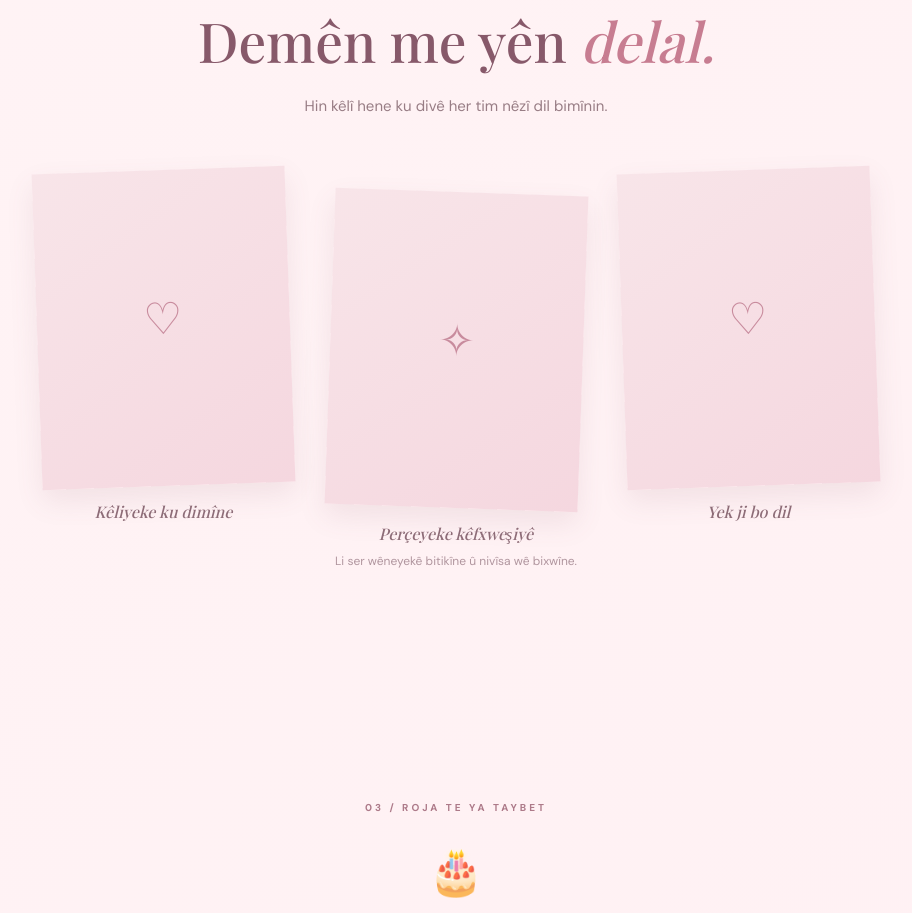
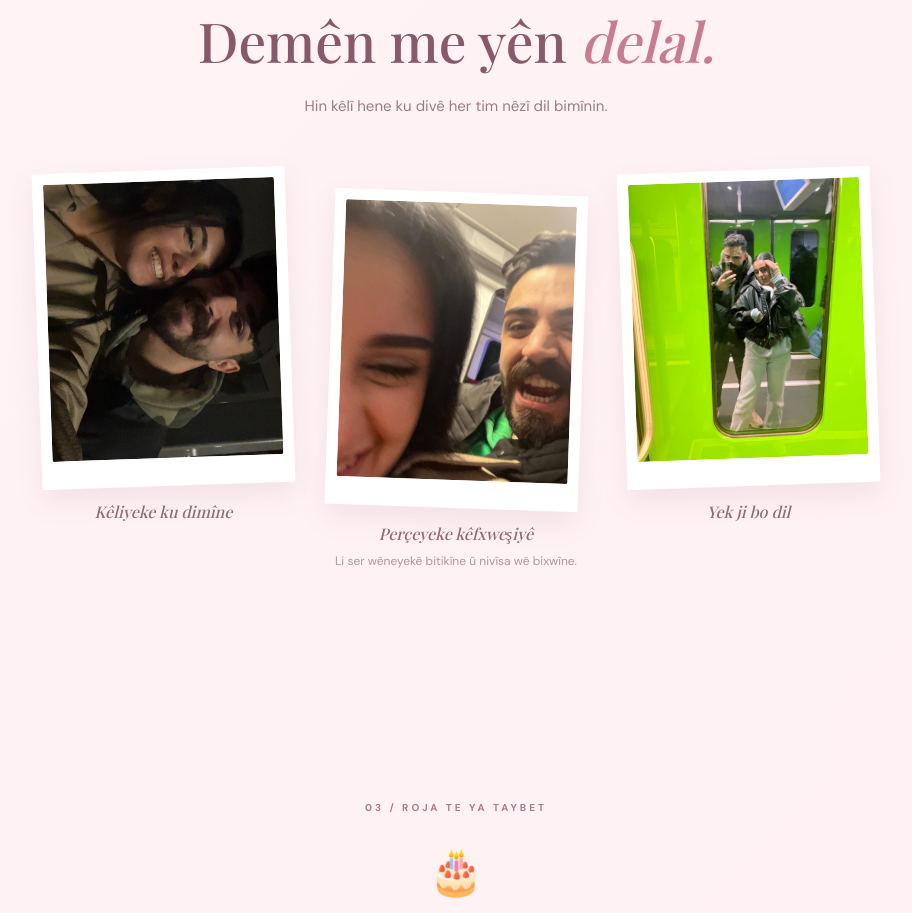
Before and after one commit to Mohamadbilman/yaramin-birthday, a plain HTML site: page index.html in a window 1280 px wide. Shown: the part 1359-2272 px from the top of the page, without its empty margins (184-1096 px from the left). Drawn offline with nearby package versions, Linux system fonts and the light colour scheme; a web font is replaced by a local one.

Commit message:
Update image source paths in index.html

```diff
--- a/index.html
+++ b/index.html
@@ -54,15 +54,15 @@
       <p class="section-subtitle">Hin kêlî hene ku divê her tim nêzî dil bimînin.</p>
       <div class="memory-grid">
         <button class="memory-card" data-caption="Yek ji kêliyên min ên herî xweş. Ez dê her carê dîsa wê hilbijêrim.">
-          <div class="photo-frame"><img src="photos/photo-1.jpeg" alt="Bîranîna me ya yekem" onerror="this.parentElement.classList.add('photo-placeholder')"><span class="placeholder-mark">♡</span></div>
+          <div class="photo-frame"><img src="photo-1.jpeg" alt="Bîranîna me ya yekem" onerror="this.parentElement.classList.add('photo-placeholder')"><span class="placeholder-mark">♡</span></div>
           <span class="memory-caption">Kêliyeke ku dimîne</span>
         </button>
         <button class="memory-card memory-offset" data-caption="Ecêb e ka çawa kêliyên biçûk dikarin wateya herî mezin hebin.">
-          <div class="photo-frame"><img src="photos/photo-2.jpeg" alt="Bîranîna me ya duyem" onerror="this.parentElement.classList.add('photo-placeholder')"><span class="placeholder-mark">✧</span></div>
+          <div class="photo-frame"><img src="photo-2.jpeg" alt="Bîranîna me ya duyem" onerror="this.parentElement.classList.add('photo-placeholder')"><span class="placeholder-mark">✧</span></div>
           <span class="memory-caption">Perçeyeke kêfxweşiyê</span>
         </button>
         <button class="memory-card" data-caption="Bîranînên zêdetir, kenînên zêdetir û gelek rojên bedew li pêşiya me ne.">
-          <div class="photo-frame"><img src="photos/photo-3.jpeg" alt="Bîranîna me ya sêyem" onerror="this.parentElement.classList.add('photo-placeholder')"><span class="placeholder-mark">♡</span></div>
+          <div class="photo-frame"><img src="photo-3.jpeg" alt="Bîranîna me ya sêyem" onerror="this.parentElement.classList.add('photo-placeholder')"><span class="placeholder-mark">♡</span></div>
           <span class="memory-caption">Yek ji bo dil</span>
         </button>
       </div>
```
